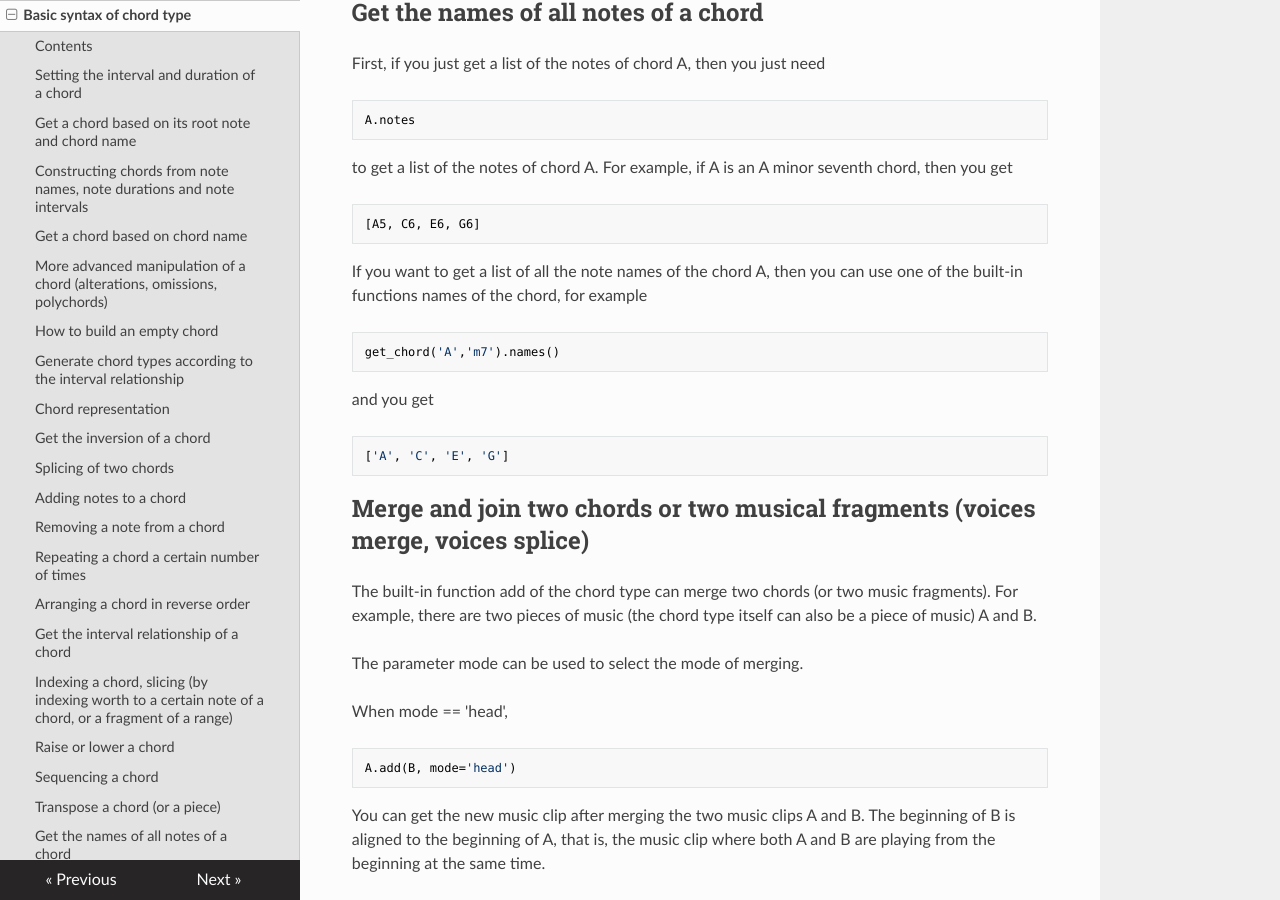
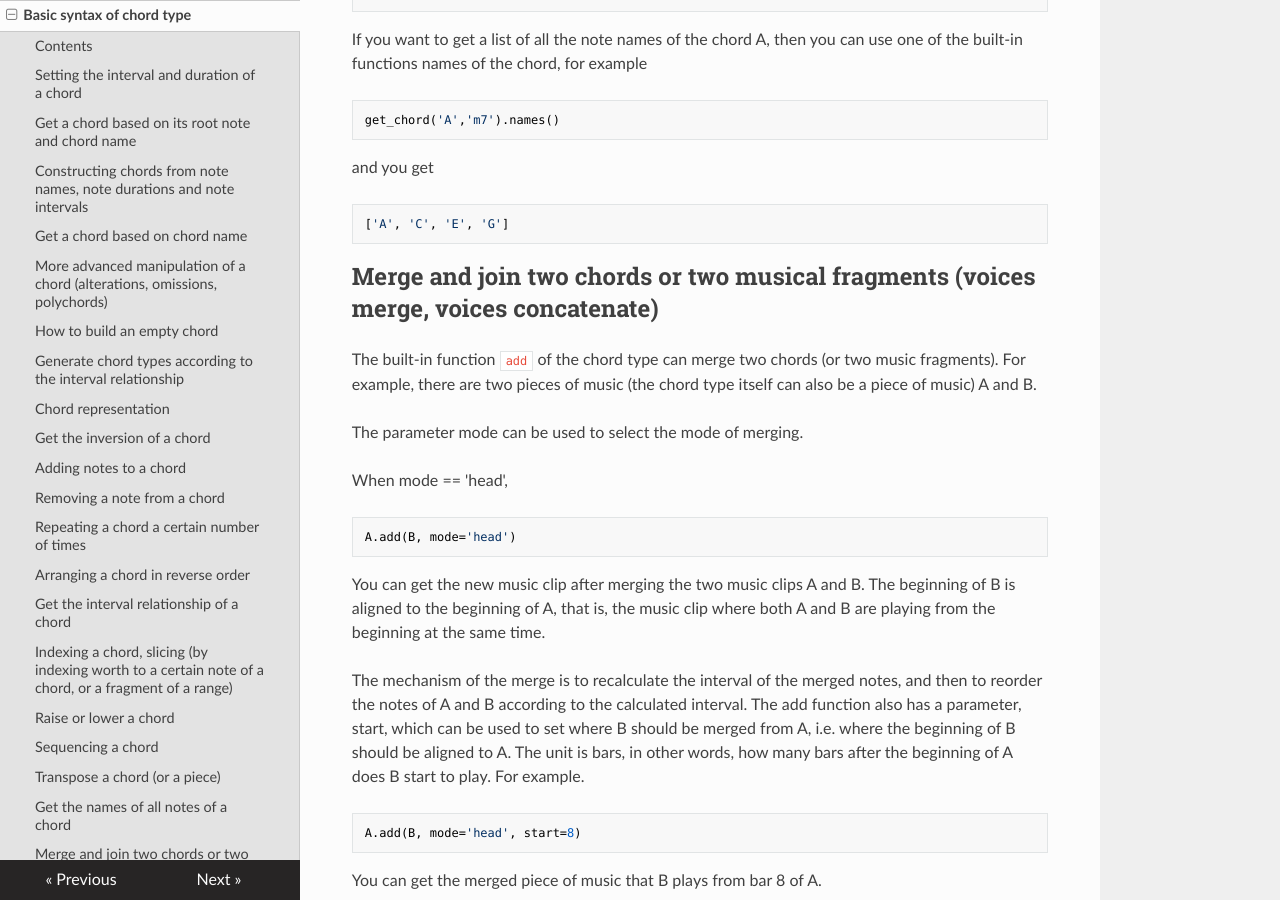
Before and after one commit to Rainbow-Dreamer/musicpy_docs, an MkDocs documentation site: the page built from docs/Basic syntax of chord type.md, in a window 1280 px wide and 900 px high, scrolled down 17873 px. Built offline with MkDocs 1.6.1, drawn with Linux system fonts in a browser that asks for light colours; nearby versions of some CDN libraries; some of the changed text lies outside the part shown.

Commit message:
Update Basic syntax of chord type.md

````diff
--- a/docs/Basic syntax of chord type.md
+++ b/docs/Basic syntax of chord type.md
@@ -13,7 +13,6 @@
 - [Generate chord types according to the interval relationship](#generate-chord-types-according-to-the-interval-relationship)
 - [Chord representation](#chord-representation)
 - [Get the inversion of a chord](#get-the-inversion-of-a-chord)
-- [Splicing of two chords](#splicing-of-two-chords)
 - [Adding notes to a chord](#adding-notes-to-a-chord)
 - [Removing a note from a chord](#removing-a-note-from-a-chord)
 - [Repeating a chord a certain number of times](#repeating-a-chord-a-certain-number-of-times)
@@ -24,7 +23,7 @@
 - [Sequencing a chord](#sequencing-a-chord)
 - [Transpose a chord (or a piece)](#transpose-a-chord-or-a-piece)
 - [Get the names of all notes of a chord](#get-the-names-of-all-notes-of-a-chord)
-- [Merge and join two chords or two musical fragments (voices merge, voices splice)](#merge-and-join-two-chords-or-two-musical-fragments-voices-merge-voices-splice)
+- [Merge and join two chords or two musical fragments (voices merge, voices concatenate)](#merge-and-join-two-chords-or-two-musical-fragments-voices-merge-voices-concatenate)
 - [Making changes to the notes within a chord](#making-changes-to-the-notes-within-a-chord)
 - [Deleting some notes of a chord, or inserting a new note in a certain position](#deleting-some-notes-of-a-chord-or-inserting-a-new-note-in-a-certain-position)
 - [Adding a lowest note to a chord (adding a bass note)](#adding-a-lowest-note-to-a-chord-adding-a-bass-note)
@@ -555,18 +554,6 @@ Which is the second inversion of the A minor seventh chord.
 
 
 
-## Splicing of two chords
-
-If you want to splice two chords (say a and b), then you just need
-
-```python
-a + b
-```
-
-and that's it. What you get is the new chord after splicing.
-
-
-
 ## Adding notes to a chord
 
 If you want to add a note x to chord A, then just
@@ -906,9 +893,9 @@ and you get
 
 
 
-## Merge and join two chords or two musical fragments (voices merge, voices splice)
-
-The built-in function add of the chord type can merge two chords (or two music fragments).
+## Merge and join two chords or two musical fragments (voices merge, voices concatenate)
+
+The built-in function `add` of the chord type can merge two chords (or two music fragments).
 For example, there are two pieces of music (the chord type itself can also be a piece of music) A and B.
 
 The parameter mode can be used to select the mode of merging.
````
